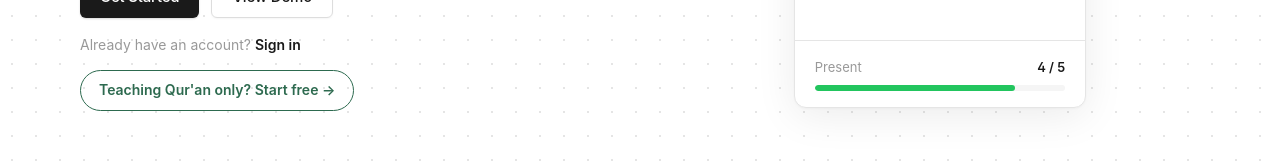
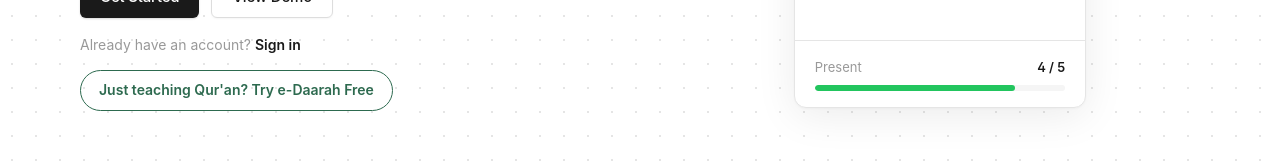
Before and after one commit to aoalaka/e-daarah, a React (Vite) app in the folder frontend/: page / in a window 1280 px wide. Shown: the part 527-690 px from the top of the page. Built offline with nearby package versions, Linux system fonts and the light colour scheme; no server answers.

Commit message:
copy: rephrase Qur'an CTA to "Just teaching Qur'an? Try e-Daarah Free"
Co-Authored-By: Claude Opus 4.6 <noreply@anthropic.com>

```diff
--- a/frontend/src/pages/Landing.jsx
+++ b/frontend/src/pages/Landing.jsx
@@ -116,7 +116,7 @@ function Landing() {
             <p className="hero-signin">Already have an account? <Link to="/signin">Sign in</Link></p>
             <p className="hero-quran-link">
               <a href="#quran-free" onClick={(e) => { e.preventDefault(); document.getElementById('quran-free')?.scrollIntoView({ behavior: 'smooth' }); }}>
-                Teaching Qur'an only? Start free →
+                Just teaching Qur'an? Try e-Daarah Free
               </a>
             </p>
 
```
